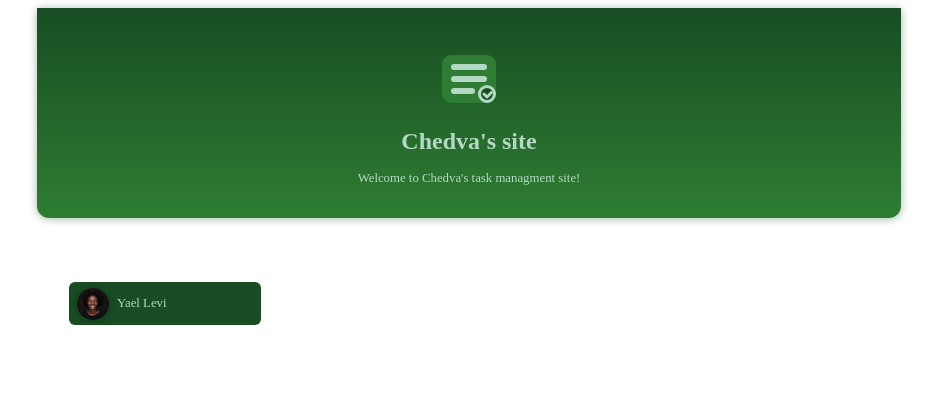
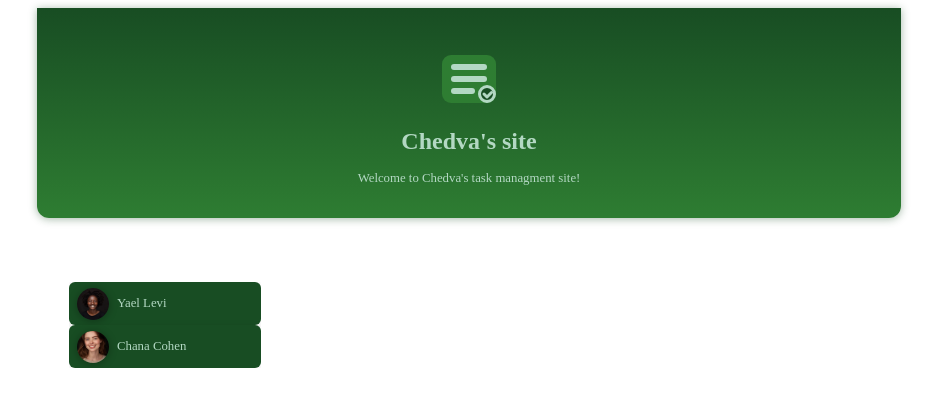
Before and after one commit to ElishevaHo/FirstApp, an Angular app: page / in a window 1280 px wide. Shown: the top 406 px of the page, without its empty margins (171-1108 px from the left). Built offline with nearby package versions, Linux system fonts and the light colour scheme.

Commit message:
inpur and output

```diff
--- a/angular.json
+++ b/angular.json
@@ -91,5 +91,8 @@
         }
       }
     }
+  },
+  "cli": {
+    "analytics": "37d65cdd-4902-49f9-9a67-0997d6130653"
   }
 }
--- a/src/app/app.html
+++ b/src/app/app.html
@@ -2,7 +2,9 @@
 <main>
 <ul id="users">
 <li>
-<app-user/>
+
+<app-user [name]="users[0].name" [avatar]="'assets/users/' + users[0].avatar"></app-user>
+<app-user [name]="users[1].name" [avatar]="'assets/users/' + users[1].avatar"></app-user>
 </li>
 </ul>
 </main>
--- a/src/app/app.ts
+++ b/src/app/app.ts
@@ -2,14 +2,17 @@ import { Component, signal } from '@angular/core';
 import { RouterOutlet } from '@angular/router';
 import { Header } from './header/header';
 import { User } from './user/user';
+import { USERS } from './fake_users';
 
 
 @Component({
   selector: 'app-root',
   imports: [RouterOutlet,Header,User],
   templateUrl: './app.html',
-  styleUrl: './app.css'
+  styleUrls: ['./app.css']
 })
 export class App {
   protected readonly title = signal('firstApp');
+  users = USERS;
+  //  user = USERS[0]; // לדוגמה, המשתמש הראשון במערך
 }
--- a/src/app/user/user.html
+++ b/src/app/user/user.html
@@ -1,8 +1,10 @@
 <div>
-    <button (click)="changeUser()">
-        <img [src]="userImgPath">
-        <span>{{selectedUser.name}}</span>
+    <button >
+        <img [src]="avatar">
+        <span>{{name}}</span>
 
     </button>
 
 </div>
+
+<!-- (click)="changeUser()" -->
```
Also changed, not shown: src/app/user/user.ts (+5 -2 lines).
